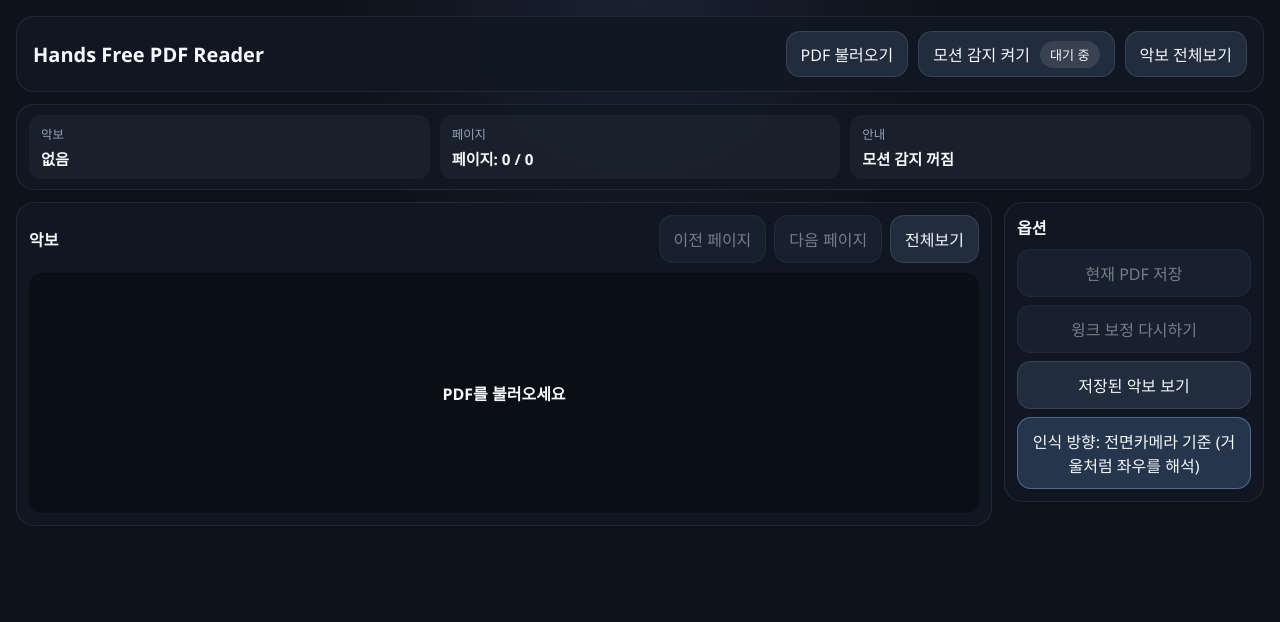
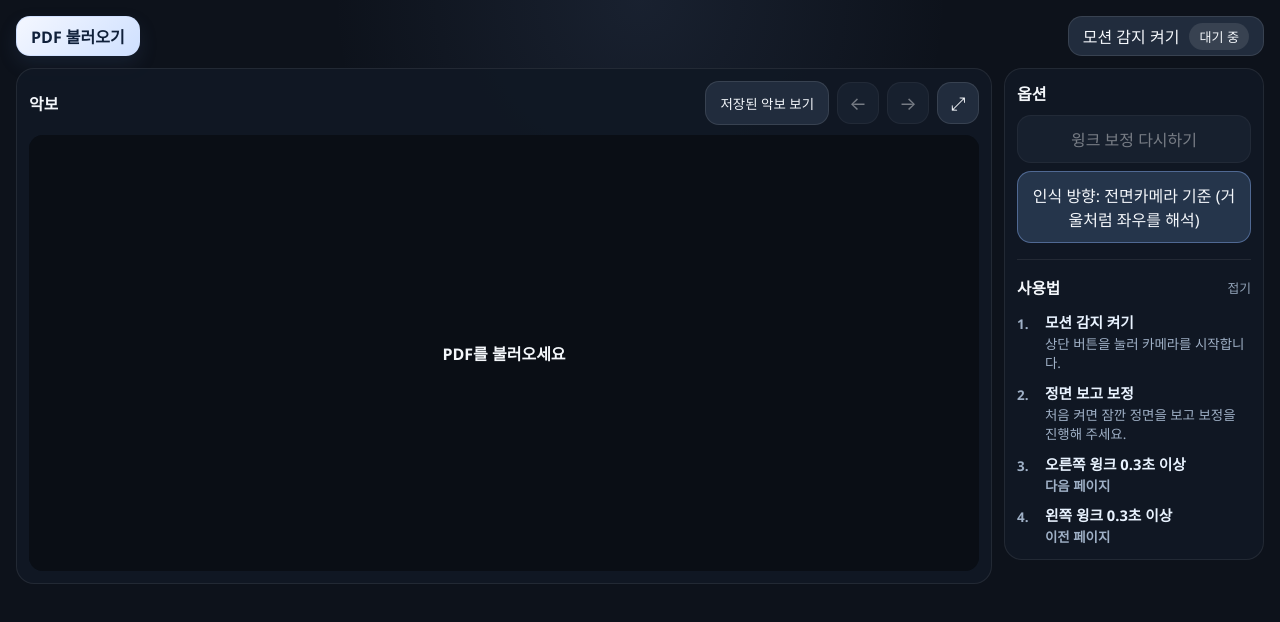
Before and after one commit to jhw2/hands-free-PDF-Reader, a Next.js app: page / in a window 1280 px wide. Shown: the top 622 px of the page. Built offline with nearby package versions, Linux system fonts and the light colour scheme.

Commit message:
Refine PDF reader controls and focus mode

```diff
--- a/app/globals.css
+++ b/app/globals.css
@@ -36,12 +36,10 @@ p {
   min-height: 100vh;
   padding: 16px;
   display: grid;
-  grid-template-rows: auto auto auto 1fr;
+  grid-template-rows: auto auto 1fr;
   gap: 12px;
 }
 
-.topbar,
-.status-strip,
 .viewer-card,
 .panel-card,
 .saved-library,
@@ -52,7 +50,6 @@ p {
 }
 
 .topbar {
-  padding: 14px 16px;
   display: flex;
   justify-content: space-between;
   gap: 16px;
@@ -71,8 +68,17 @@ p {
 
 .topbar-actions {
   display: flex;
+  width: 100%;
+  justify-content: space-between;
   gap: 10px;
   align-items: center;
+  flex-wrap: wrap;
+}
+
+.topbar-primary-actions {
+  display: flex;
+  align-items: center;
+  gap: 10px;
   flex-wrap: wrap;
 }
 
@@ -93,7 +99,7 @@ p {
 .file-label,
 .camera-toggle,
 .compact-action.secondary-button {
-  height: 46px;
+  min-height: 40px;
   padding: 0 14px;
   display: inline-flex;
   align-items: center;
@@ -104,6 +110,17 @@ p {
 
 .file-label input {
   display: none;
+}
+
+.primary-upload-action {
+  border-color: rgba(207, 224, 255, 0.85);
+  background: linear-gradient(135deg, #f4f7ff 0%, #cfe0ff 100%);
+  color: #10203a;
+  box-shadow: 0 8px 18px rgba(69, 92, 138, 0.18);
+}
+
+.primary-upload-action strong {
+  font-weight: 700;
 }
 
 .camera-toggle span {
@@ -120,35 +137,6 @@ p {
 
 .camera-toggle.is-off {
   background: #212c3d;
-}
-
-.status-strip {
-  padding: 10px 12px;
-  display: grid;
-  grid-template-columns: repeat(3, minmax(0, 1fr));
-  gap: 10px;
-}
-
-.status-chip {
-  min-width: 0;
-  padding: 10px 12px;
-  border-radius: 12px;
-  background: rgba(255, 255, 255, 0.04);
-}
-
-.status-chip span {
-  display: block;
-  margin-bottom: 4px;
-  color: #92a3b8;
-  font-size: 0.78rem;
-}
-
-.status-chip strong {
-  display: block;
-  overflow: hidden;
-  text-overflow: ellipsis;
-  white-space: nowrap;
-  font-size: 0.95rem;
 }
 
 .permission-help {
@@ -179,15 +167,42 @@ p {
   align-items: center;
 }
 
+.viewer-heading {
+  min-width: 0;
+  flex: 1;
+  display: flex;
+  align-items: center;
+  gap: 10px;
+}
+
 .viewer-toolbar h2,
 .compact-panel h2 {
   font-size: 1rem;
+}
+
+.viewer-toolbar h2 {
+  min-width: 0;
+  overflow: hidden;
+  text-overflow: ellipsis;
+  white-space: nowrap;
+}
+
+.gesture-toolbar-text {
+  flex: none;
+  padding: 2px 6px;
+  border-radius: 6px;
+  background: rgba(0, 0, 0, 0.72);
+  color: #d9ebff;
+  font-size: 13px;
+  line-height: 1.35;
+  white-space: nowrap;
 }
 
 .page-buttons {
   display: flex;
   gap: 8px;
   flex-wrap: wrap;
+  align-items: center;
 }
 
 .secondary-button,
@@ -209,6 +224,35 @@ p {
   cursor: not-allowed;
 }
 
+.library-toggle-button {
+  padding: 11px 12px;
+  font-size: 0.84rem;
+  white-space: nowrap;
+}
+
+.page-buttons button:not(.library-toggle-button) {
+  min-width: 42px;
+  min-height: 42px;
+  padding: 0;
+  display: inline-flex;
+  align-items: center;
+  justify-content: center;
+  font-size: 1.15rem;
+  line-height: 1;
+}
+
+.sr-only {
+  position: absolute;
+  width: 1px;
+  height: 1px;
+  padding: 0;
+  margin: -1px;
+  overflow: hidden;
+  clip: rect(0, 0, 0, 0);
+  white-space: nowrap;
+  border: 0;
+}
+
 .pdf-viewer {
   position: relative;
   min-height: 0;
@@ -218,6 +262,10 @@ p {
   overflow: hidden;
   border-radius: 14px;
   background: #0a0f16;
+}
+
+.focus-controls-hit-area {
+  display: none;
 }
 
 .pdf-viewer canvas {
@@ -234,8 +282,8 @@ p {
 }
 
 .is-focus-mode .topbar,
-.is-focus-mode .status-strip,
 .is-focus-mode .permission-help,
+.is-focus-mode .mobile-motion-guide,
 .is-focus-mode .side-panel,
 .is-focus-mode .viewer-toolbar h2 {
   display: none;
@@ -252,22 +300,50 @@ p {
   border: 0;
   border-radius: 0;
   background: #05080d;
+  grid-template-rows: 1fr;
 }
 
 .is-focus-mode .viewer-toolbar {
   position: absolute;
-  top: 12px;
-  right: 12px;
-  z-index: 5;
-  padding: 0;
-  background: transparent;
+  top: 0;
+  left: 0;
+  right: 0;
+  z-index: 6;
+  display: flex;
+  justify-content: space-between;
+  align-items: center;
+  min-height: 0;
+  padding: 8px;
+  opacity: 0;
+  pointer-events: none;
+  transition: opacity 0.18s ease;
+  background: linear-gradient(to bottom, rgba(5, 8, 13, 0.78), rgba(5, 8, 13, 0));
+}
+
+.is-focus-mode .viewer-heading {
+  min-width: 0;
+  flex: 1;
+}
+
+.is-focus-mode .viewer-card:hover .viewer-toolbar,
+.show-focus-controls.is-focus-mode .viewer-toolbar {
+  opacity: 1;
+  pointer-events: auto;
 }
 
 .is-focus-mode .viewer-toolbar .page-buttons {
   justify-content: flex-end;
+  gap: 6px;
 }
 
-.is-focus-mode .viewer-toolbar .page-buttons button {
+.is-focus-mode .viewer-toolbar .library-toggle-button {
+  display: none;
+}
+
+.is-focus-mode .viewer-toolbar .page-buttons button:not(.library-toggle-button) {
+  min-width: 34px;
+  min-height: 34px;
+  font-size: 0.98rem;
   background: rgba(17, 24, 36, 0.82);
   backdrop-filter: blur(8px);
 }
@@ -275,7 +351,28 @@ p {
 .is-focus-mode .pdf-viewer {
   border-radius: 0;
   min-height: 100vh;
+  height: 100vh;
   background: #05080d;
+}
+
+.is-focus-mode .focus-controls-hit-area {
+  display: block;
+  position: absolute;
+  inset: 0;
+  z-index: 5;
+  border: 0;
+  padding: 0;
+  background: transparent;
+}
+
+.is-focus-mode .viewer-toolbar button {
+  position: relative;
+  z-index: 7;
+}
+
+.show-focus-controls.is-focus-mode .focus-controls-hit-area,
+.is-focus-mode .viewer-card:hover .focus-controls-hit-area {
+  pointer-events: none;
 }
 
 .empty-viewer {
@@ -346,6 +443,92 @@ p {
   color: #ffd8d8;
 }
 
+.motion-guide-card {
+  margin-top: 16px;
+  padding-top: 16px;
+  border-top: 1px solid rgba(255, 255, 255, 0.08);
+}
+
+.mobile-motion-guide {
+  display: none;
+}
+
+.mobile-motion-guide .motion-guide-card {
+  margin-top: 0;
+  padding-top: 0;
+  border-top: 0;
+}
+
+.motion-guide-toggle {
+  width: 100%;
+  padding: 0;
+  border: 0;
+  background: transparent;
+  color: inherit;
+  display: flex;
+  align-items: center;
+  justify-content: space-between;
+  gap: 12px;
+  cursor: pointer;
+  text-align: left;
+}
+
+.motion-guide-card h3 {
+  margin: 0;
+  font-size: 0.98rem;
+}
+
+.motion-guide-toggle-text {
+  color: #92a3b8;
+  font-size: 0.8rem;
+}
+
+.motion-guide-content {
+  margin-top: 14px;
+}
+
+.motion-guide-list {
+  list-style: none;
+  margin: 10px 0 0;
+  padding: 0;
+  display: grid;
+  gap: 10px;
+}
+
+.motion-guide-list li {
+  display: grid;
+  grid-template-columns: 20px 1fr;
+  gap: 8px;
+  align-items: start;
+}
+
+.motion-guide-step {
+  color: #bfe4ff;
+  font-size: 0.9rem;
+  font-weight: 700;
+  line-height: 1.4;
+}
+
+.motion-guide-list li strong {
+  display: block;
+  color: #e9f3ff;
+  font-size: 0.92rem;
+  line-height: 1.35;
+}
+
+.motion-guide-list li span {
+  display: block;
+  margin-top: 2px;
+  color: #9fb0c6;
+  font-size: 0.84rem;
+  line-height: 1.45;
+}
+
+.motion-guide-result {
+  color: #74c4ff;
+  font-weight: 700;
+}
+
 @media (max-width: 960px) {
   .workspace-grid {
     grid-template-columns: 1fr;
@@ -359,6 +542,14 @@ p {
   .saved-library {
     grid-column: 1 / -1;
   }
+
+  .mobile-motion-guide {
+    display: block;
+  }
+
+  .desktop-motion-guide {
+    display: none;
+  }
 }
 
 @media (max-width: 720px) {
@@ -366,25 +557,49 @@ p {
     padding: 12px;
   }
 
-  .topbar,
   .viewer-toolbar {
     flex-direction: column;
     align-items: stretch;
   }
 
-  .status-strip,
   .side-panel {
     grid-template-columns: 1fr;
   }
 
   .topbar-actions {
     width: 100%;
+    flex-wrap: nowrap;
+    align-items: stretch;
+  }
+
+  .topbar-primary-actions {
+    width: auto;
+    flex: 1 1 auto;
+    min-width: 0;
   }
 
   .file-label,
-  .camera-toggle,
+  .camera-toggle {
+    width: auto;
+    justify-content: center;
+  }
+
+  .file-label {
+    flex: 1 1 auto;
+    min-width: 0;
+  }
+
+  .camera-toggle {
+    flex: 0 1 auto;
+  }
+
+  .camera-toggle span {
+    padding: 4px 8px;
+    font-size: 0.76rem;
+  }
+
+  .topbar-primary-actions .secondary-button,
   .compact-action.secondary-button {
-    width: 100%;
     justify-content: center;
   }
 }
--- a/app/page.tsx
+++ b/app/page.tsx
@@ -118,7 +118,9 @@ export default function Home() {
   const [currentFileName, setCurrentFileName] = useState<string | null>(null);
   const [savedScores, setSavedScores] = useState<SavedScore[]>([]);
   const [isLibraryOpen, setIsLibraryOpen] = useState(false);
+  const [isMotionGuideExpanded, setIsMotionGuideExpanded] = useState(true);
   const [isFocusMode, setIsFocusMode] = useState(false);
+  const [isFocusControlsVisible, setIsFocusControlsVisible] = useState(false);
   const [cameraEnabled, setCameraEnabled] = useState(false);
   const [isWinkMirrored, setIsWinkMirrored] = useState(true);
   const [cameraPermission, setCameraPermission] = useState<"unknown" | "prompt" | "granted" | "denied">(
@@ -136,6 +138,7 @@ export default function Home() {
   const pdfDocRef = useRef<any>(null);
   const pageCountRef = useRef(0);
   const currentPageRef = useRef(1);
+  const currentFileNameRef = useRef<string | null>(null);
   const currentPdfBlobRef = useRef<Blob | null>(null);
   const currentSavedScoreIdRef = useRef<string | null>(null);
   const winkCandidateRef = useRef<"left" | "right" | "none">("none");
@@ -152,6 +155,7 @@ export default function Home() {
   const rightEyeOpenRef = useRef(0.24);
   const smoothedLeftEyeRef = useRef<number | null>(null);
   const smoothedRightEyeRef = useRef<number | null>(null);
+  const focusControlsTimeoutRef = useRef<number | null>(null);
 
   const loadPdfJs = async () => {
     if (window.pdfjsLib) {
@@ -176,7 +180,7 @@ export default function Home() {
   const saveSessionState = async (overrides?: Partial<SessionState>) => {
     const sessionState: SessionState = {
       pdfBlob: currentPdfBlobRef.current,
-      fileName: currentFileName,
+      fileName: currentFileNameRef.current,
       currentPage: currentPageRef.current,
       savedScoreId: currentSavedScoreIdRef.current,
       ...overrides,
@@ -214,6 +218,7 @@ export default function Home() {
     setPageCount(pdf.numPages);
     setCurrentPage(safeInitialPage);
     setCurrentFileName(fileName);
+    currentFileNameRef.current = fileName;
     pdfDocRef.current = pdf;
     pageCountRef.current = pdf.numPages;
     currentPageRef.current = safeInitialPage;
@@ -317,6 +322,19 @@ export default function Home() {
     window.addEventListener("keydown", onKeyDown);
     return () => window.removeEventListener("keydown", onKeyDown);
   }, []);
+
+  useEffect(() => {
+    if (!isFocusMode) {
+      setIsFocusControlsVisible(false);
+    }
+
+    return () => {
+      if (focusControlsTimeoutRef.current !== null) {
+        window.clearTimeout(focusControlsTimeoutRef.current);
+        focusControlsTimeoutRef.current = null;
+      }
+    };
+  }, [isFocusMode]);
 
   useEffect(() => {
     let cancelled = false;
@@ -593,7 +611,8 @@ export default function Home() {
         initialPage: 1,
         savedScoreId: null,
       });
-      updateGestureText("PDF를 불러왔습니다.");
+      const saved = await persistCurrentPdf();
+      updateGestureText(saved ? "PDF를 불러오고 자동 저장했습니다." : "PDF를 불러왔습니다.");
     } catch (error) {
       updateGestureText("PDF 라이브러리 로드 실패");
       console.error("pdfjs load error", error);
@@ -658,15 +677,14 @@ export default function Home() {
     }
   };
 
-  const saveCurrentPdf = async () => {
+  const persistCurrentPdf = async () => {
     if (!currentPdfBlobRef.current) {
-      updateGestureText("먼저 PDF를 불러와 주세요.");
-      return;
+      return false;
     }
 
     const nextScore: SavedScore = {
       id: currentSavedScoreIdRef.current ?? crypto.randomUUID(),
-      name: currentFileName ?? `악보 ${savedScores.length + 1}`,
+      name: currentFileNameRef.current ?? `악보 ${savedScores.length + 1}`,
       pdfBlob: currentPdfBlobRef.current,
       currentPage: currentPageRef.current,
       updatedAt: Date.now(),
@@ -679,7 +697,7 @@ export default function Home() {
     currentSavedScoreIdRef.current = nextScore.id;
     await saveScoresToDb(nextScores);
     await saveSessionState({ savedScoreId: nextScore.id });
-    updateGestureText("현재 PDF를 저장했습니다.");
+    return true;
   };
 
   const openSavedScore = async (score: SavedScore) => {
@@ -736,6 +754,23 @@ export default function Home() {
     setHasCalibration(false);
     setIsCalibrating(true);
     updateGestureText("정면을 1초만 봐 주세요");
+  };
+
+  const revealFocusControls = () => {
+    if (!isFocusMode) {
+      return;
+    }
+
+    setIsFocusControlsVisible(true);
+
+    if (focusControlsTimeoutRef.current !== null) {
+      window.clearTimeout(focusControlsTimeoutRef.current);
+    }
+
+    focusControlsTimeoutRef.current = window.setTimeout(() => {
+      setIsFocusControlsVisible(false);
+      focusControlsTimeoutRef.current = null;
+    }, 2200);
   };
 
   const getPendingGestureText = (direction: "left" | "right", holdDuration: number) => {
@@ -971,19 +1006,80 @@ export default function Home() {
       : "모션 감지 켜기";
   const mirrorModeTitle = isWinkMirrored ? "전면카메라 기준" : "일반 카메라 기준";
   const mirrorModeHint = isWinkMirrored ? "거울처럼 좌우를 해석" : "실제 좌우 그대로 해석";
+  const viewerTitle = hasLoadedPdf ? `${currentFileName ?? "불러온 악보"} (${currentPage}/${pageCount})` : "악보";
+  const gestureOverlayText = (() => {
+    if (gestureText.includes("인식됨") || gestureText === "윙크 인식 중") {
+      return gestureText;
+    }
+
+    if (gestureText === "다음 페이지" || gestureText === "이전 페이지") {
+      return gestureText;
+    }
+
+    if (gestureText === "마지막 페이지" || gestureText === "첫 페이지") {
+      return gestureText;
+    }
+
+    return null;
+  })();
+  const motionGuideSection = (
+    <section className="motion-guide-card">
+      <button
+        type="button"
+        className="motion-guide-toggle"
+        onClick={() => setIsMotionGuideExpanded((prev) => !prev)}
+        aria-expanded={isMotionGuideExpanded}
+      >
+        <h3>사용법</h3>
+        <span className="motion-guide-toggle-text">{isMotionGuideExpanded ? "접기" : "펼치기"}</span>
+      </button>
+      {isMotionGuideExpanded ? (
+        <div className="motion-guide-content">
+          <ol className="motion-guide-list">
+            <li>
+              <span className="motion-guide-step">1.</span>
+              <div>
+                <strong>모션 감지 켜기</strong>
+                <span>상단 버튼을 눌러 카메라를 시작합니다.</span>
+              </div>
+            </li>
+            <li>
+              <span className="motion-guide-step">2.</span>
+              <div>
+                <strong>정면 보고 보정</strong>
+                <span>처음 켜면 잠깐 정면을 보고 보정을 진행해 주세요.</span>
+              </div>
+            </li>
+            <li>
+              <span className="motion-guide-step">3.</span>
+              <div>
+                <strong>오른쪽 윙크 0.3초 이상</strong>
+                <span className="motion-guide-result">다음 페이지</span>
+              </div>
+            </li>
+            <li>
+              <span className="motion-guide-step">4.</span>
+              <div>
+                <strong>왼쪽 윙크 0.3초 이상</strong>
+                <span className="motion-guide-result">이전 페이지</span>
+              </div>
+            </li>
+          </ol>
+        </div>
+      ) : null}
+    </section>
+  );
 
   return (
-    <main className={`app-shell ${isFocusMode ? "is-focus-mode" : ""}`}>
+    <main className={`app-shell ${isFocusMode ? "is-focus-mode" : ""} ${isFocusControlsVisible ? "show-focus-controls" : ""}`}>
       <header className="topbar">
-        <div className="brand-block">
-          <h1>Hands Free PDF Reader</h1>
-        </div>
-
         <div className="topbar-actions">
-          <label className="file-label compact-action">
-            PDF 불러오기
+          <div className="topbar-primary-actions">
+            <label className="file-label primary-upload-action">
+              <strong>PDF 불러오기</strong>
               <input type="file" accept="application/pdf" onChange={onFileChange} />
             </label>
+          </div>
 
           <button
             type="button"
@@ -994,51 +1090,51 @@ export default function Home() {
             {cameraButtonText}
             <span>{cameraStatusText}</span>
           </button>
-          <button
-            type="button"
-            className={`secondary-button compact-action ${isFocusMode ? "is-active" : ""}`}
-            onClick={() => setIsFocusMode((prev) => !prev)}
-          >
-            {isFocusMode ? "전체보기 종료" : "악보 전체보기"}
-          </button>
         </div>
       </header>
 
-      <section className="status-strip" aria-label="현재 상태">
-        <div className="status-chip">
-          <span>악보</span>
-          <strong>{currentFileName ?? "없음"}</strong>
-        </div>
-        <div className="status-chip">
-          <span>페이지</span>
-          <strong>{pageText}</strong>
-        </div>
-        <div className="status-chip">
-          <span>안내</span>
-          <strong>{gestureText}</strong>
-        </div>
-      </section>
-
       {cameraPermission === "denied" ? <p className="permission-help">카메라 권한이 차단됨. 주소창에서 허용해 주세요.</p> : null}
 
+      <section className="panel-card compact-panel mobile-motion-guide">{motionGuideSection}</section>
+
       <section className="workspace-grid">
-        <div className="viewer-card">
+        <div className="viewer-card" onMouseMove={isFocusMode ? revealFocusControls : undefined}>
           <div className="viewer-toolbar">
-            <h2>악보</h2>
+            <div className="viewer-heading">
+              <h2>{viewerTitle}</h2>
+              {gestureOverlayText ? <span className="gesture-toolbar-text">{gestureOverlayText}</span> : null}
+            </div>
             <div className="page-buttons" aria-label="페이지 이동 버튼">
+              <button
+                type="button"
+                className="library-toggle-button"
+                onClick={() => setIsLibraryOpen((prev) => !prev)}
+                aria-expanded={isLibraryOpen}
+              >
+                저장된 악보 {isLibraryOpen ? "숨기기" : "보기"}
+              </button>
               <button type="button" onClick={() => queuePage(currentPage - 1)} disabled={!canGoPrevious}>
-                이전 페이지
+                <span aria-hidden="true">←</span>
+                <span className="sr-only">이전 페이지</span>
               </button>
               <button type="button" onClick={() => queuePage(currentPage + 1)} disabled={!canGoNext}>
-                다음 페이지
+                <span aria-hidden="true">→</span>
+                <span className="sr-only">다음 페이지</span>
               </button>
               <button type="button" onClick={() => setIsFocusMode((prev) => !prev)}>
-                {isFocusMode ? "전체보기 종료" : "전체보기"}
+                <span aria-hidden="true">{isFocusMode ? "⤡" : "⤢"}</span>
+                <span className="sr-only">{isFocusMode ? "전체보기 종료" : "전체보기"}</span>
               </button>
             </div>
           </div>
 
           <div className="pdf-viewer">
+            <button
+              type="button"
+              className="focus-controls-hit-area"
+              onClick={revealFocusControls}
+              aria-label="전체화면 컨트롤 보기"
+            />
             <canvas ref={canvasRef} />
             {!hasLoadedPdf ? (
               <div className="empty-viewer">
@@ -1052,9 +1148,6 @@ export default function Home() {
           <div className="panel-card compact-panel">
             <h2>옵션</h2>
             <div className="option-buttons">
-          <button type="button" className="secondary-button" onClick={saveCurrentPdf} disabled={!hasLoadedPdf}>
-            현재 PDF 저장
-          </button>
               <button
                 type="button"
                 className="secondary-button"
@@ -1062,14 +1155,6 @@ export default function Home() {
                 disabled={!isCameraReady}
               >
                 윙크 보정 다시하기
-          </button>
-          <button
-            type="button"
-            className="secondary-button"
-                onClick={() => setIsLibraryOpen((prev) => !prev)}
-                aria-expanded={isLibraryOpen}
-              >
-                저장된 악보 {isLibraryOpen ? "숨기기" : "보기"}
               </button>
               <button
                 type="button"
@@ -1084,6 +1169,8 @@ export default function Home() {
                 인식 방향: {mirrorModeTitle} ({mirrorModeHint})
               </button>
             </div>
+
+            <div className="desktop-motion-guide">{motionGuideSection}</div>
           </div>
 
           <video ref={videoRef} autoPlay muted playsInline className="camera-feed-hidden" />
--- a/styles/globals.css
+++ b/styles/globals.css
@@ -25,7 +25,7 @@ body {
   margin: 0 auto;
 }
 
-header {
+.topbar {
   margin-bottom: 16px;
 }
 
@@ -39,37 +39,181 @@ p {
   color: #b0b7c3;
 }
 
-.controls {
+.topbar-actions {
   display: flex;
-  flex-wrap: wrap;
-  gap: 12px;
+  justify-content: space-between;
   align-items: center;
-  margin-bottom: 16px;
+  gap: 16px;
 }
 
 .file-label {
-  background: #1c2533;
-  border: 1px solid #2a3445;
-  border-radius: 10px;
-  padding: 12px 16px;
+  display: grid;
+  gap: 4px;
+  background: linear-gradient(135deg, #f4f7ff 0%, #cfe0ff 100%);
+  color: #09111d;
+  border: 1px solid #d8e5ff;
+  border-radius: 18px;
+  padding: 0 24px;
   cursor: pointer;
+  box-shadow: 0 18px 40px rgba(0, 0, 0, 0.2);
+  min-height: 56px;
 }
 
 .file-label input {
   display: none;
 }
 
-.status {
-  display: flex;
-  gap: 16px;
-  flex-wrap: wrap;
+.primary-upload-action strong {
+  font-size: clamp(1.35rem, 2.2vw, 1.8rem);
+  line-height: 1.1;
+}
+
+.primary-upload-action {
+  width: min(420px, 100%);
+  flex: 0 1 420px;
   align-items: center;
 }
 
-.viewer-grid {
+.compact-action,
+.secondary-button {
+  min-height: 50px;
+  padding: 0 14px;
+  border-radius: 10px;
+  border: 1px solid #2a3445;
+  background: #1c2533;
+  color: #f5f7fb;
+}
+
+.camera-toggle,
+.secondary-button {
+  display: inline-flex;
+  align-items: center;
+  justify-content: space-between;
+  gap: 10px;
+}
+
+.camera-toggle {
+  margin-left: auto;
+}
+
+.camera-toggle span {
+  color: #b0b7c3;
+  font-size: 0.9rem;
+}
+
+.status-strip {
+  display: grid;
+  grid-template-columns: repeat(3, minmax(0, 1fr));
+  gap: 12px;
+  margin-bottom: 16px;
+}
+
+.status-chip {
+  padding: 14px 16px;
+  border: 1px solid #2a3445;
+  border-radius: 14px;
+  background: #161c27;
+}
+
+.status-chip span {
+  display: block;
+  margin-bottom: 6px;
+  color: #9aa4b3;
+  font-size: 0.9rem;
+}
+
+.status-chip strong {
+  font-size: 1rem;
+}
+
+.permission-help {
+  margin: 0 0 16px;
+}
+
+.workspace-grid {
   display: grid;
   grid-template-columns: 1fr 360px;
   gap: 18px;
+}
+
+.viewer-card,
+.panel-card,
+.saved-library {
+  border: 1px solid #2a3445;
+  border-radius: 16px;
+  background: #161c27;
+}
+
+.viewer-card,
+.panel-card {
+  padding: 16px;
+}
+
+.viewer-toolbar,
+.page-buttons,
+.saved-score-item {
+  display: flex;
+  gap: 12px;
+}
+
+.viewer-toolbar {
+  justify-content: space-between;
+  align-items: center;
+  margin-bottom: 16px;
+}
+
+.page-buttons {
+  flex-wrap: wrap;
+}
+
+.page-buttons button,
+.saved-score-open,
+.saved-score-delete {
+  border: 1px solid #2a3445;
+  background: #1c2533;
+  color: #f5f7fb;
+  border-radius: 10px;
+}
+
+.page-buttons button {
+  padding: 10px 14px;
+}
+
+.side-panel,
+.option-buttons,
+.saved-score-list {
+  display: grid;
+  gap: 12px;
+}
+
+.saved-score-list {
+  list-style: none;
+  margin: 0;
+  padding: 0;
+}
+
+.saved-score-item {
+  justify-content: space-between;
+  align-items: stretch;
+}
+
+.saved-score-open {
+  flex: 1;
+  text-align: left;
+  padding: 12px 14px;
+}
+
+.saved-score-open span,
+.library-empty {
+  color: #b0b7c3;
+}
+
+.saved-score-delete {
+  padding: 0 14px;
+}
+
+.camera-feed-hidden {
+  display: none;
 }
 
 .pdf-viewer {
@@ -113,7 +257,20 @@ p {
 }
 
 @media (max-width: 900px) {
-  .viewer-grid {
+  .topbar,
+  .workspace-grid,
+  .status-strip {
     grid-template-columns: 1fr;
   }
+
+  .topbar-actions {
+    flex-direction: column;
+    align-items: stretch;
+  }
+
+  .primary-upload-action,
+  .camera-toggle {
+    width: 100%;
+    flex-basis: auto;
+  }
 }
```
Lines whose indentation alone changed are shown as unchanged.
